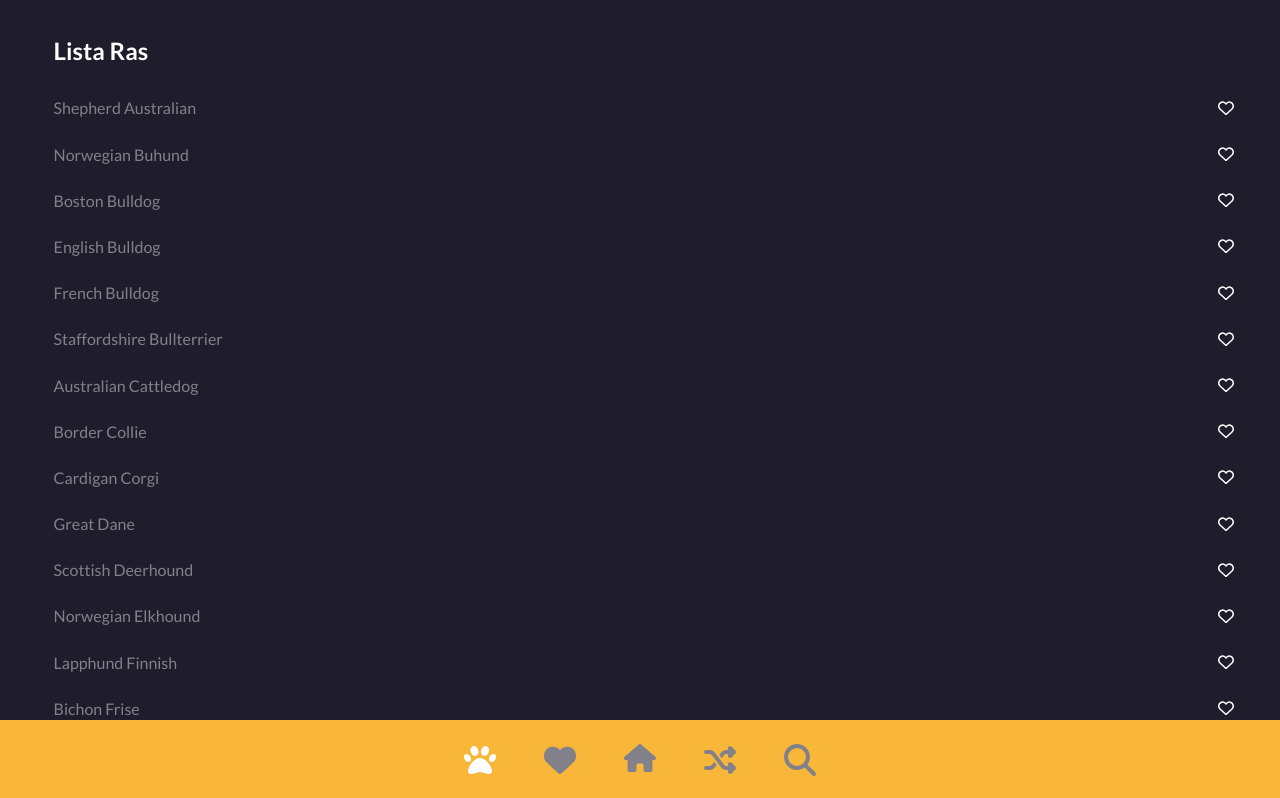
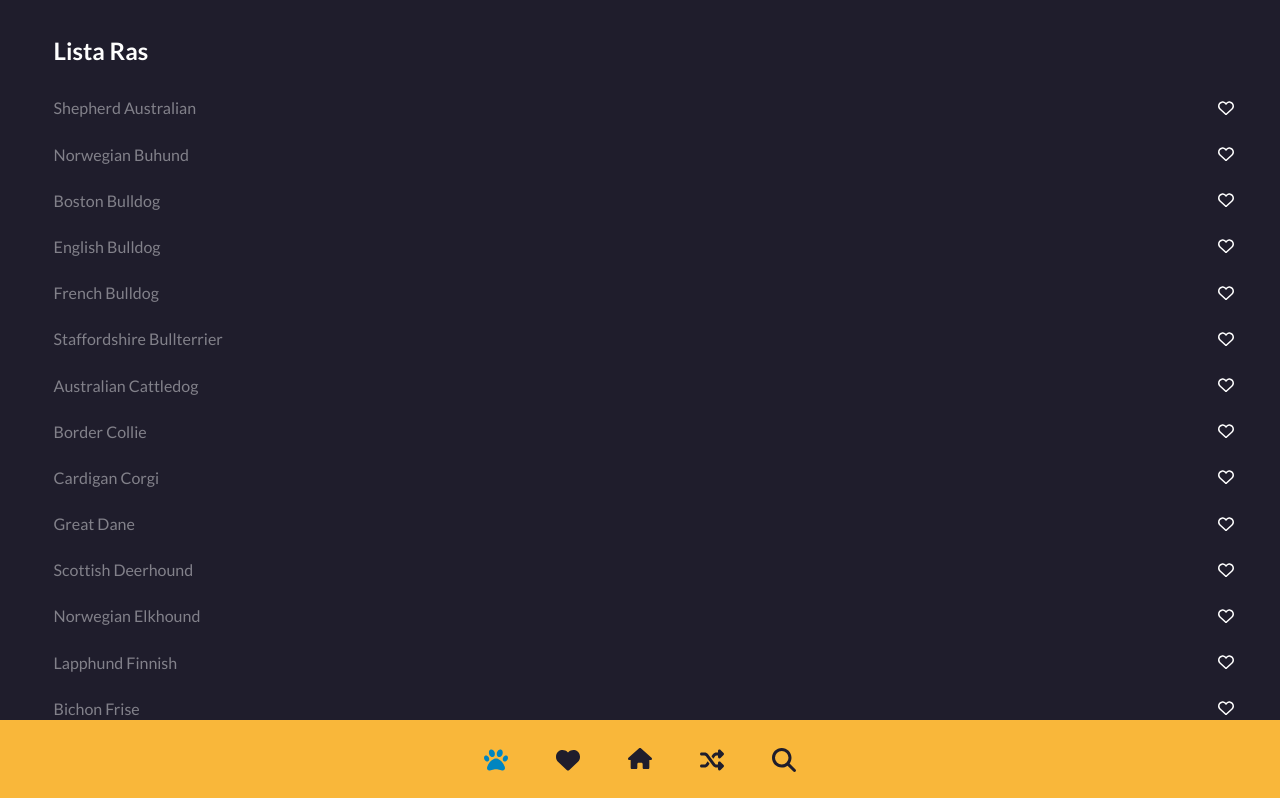
Before and after one commit to Kuba429/woof, a React (Vite) app: page /all in a window 1280 px wide. Shown: the top 798 px of the page. Built offline with nearby package versions, Linux system fonts and the light colour scheme.

Commit message:
navbar kolory i rozmiar

```diff
--- a/src/components/Navbar.module.scss
+++ b/src/components/Navbar.module.scss
@@ -14,12 +14,12 @@
 .link {
 	color: white;
 	text-decoration: none;
-	height: 2rem;
+	height: 1.5rem;
 	aspect-ratio: 1 / 1;
-	fill: var(--text-secondary);
-	color: var(--text-secondary);
+	fill: var(--bg);
+	transition: fill ease 0.2s;
+	position: relative;
 }
 .active {
-	fill: var(--text-primary) !important;
-	color: var(--text-primary) !important;
+	fill: #0085c0;
 }
```
